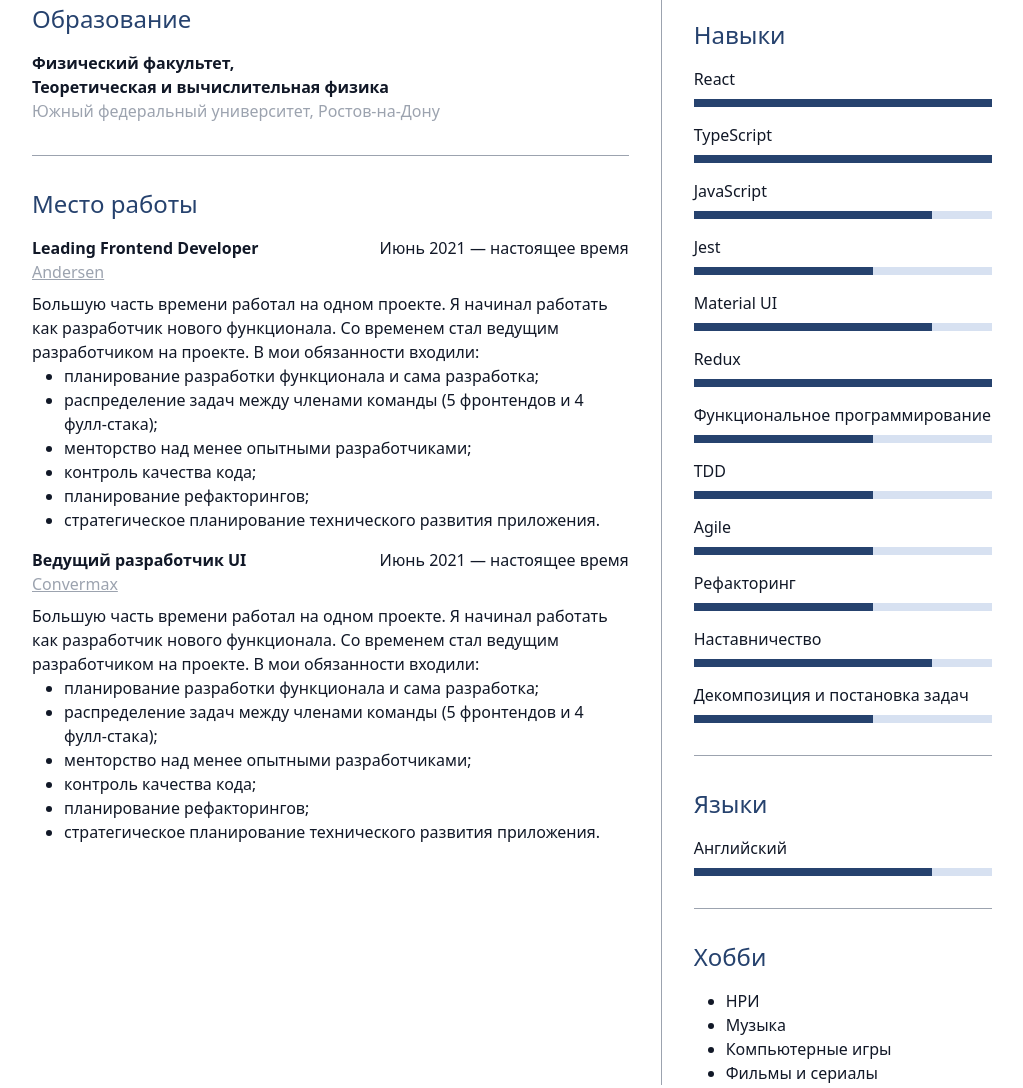
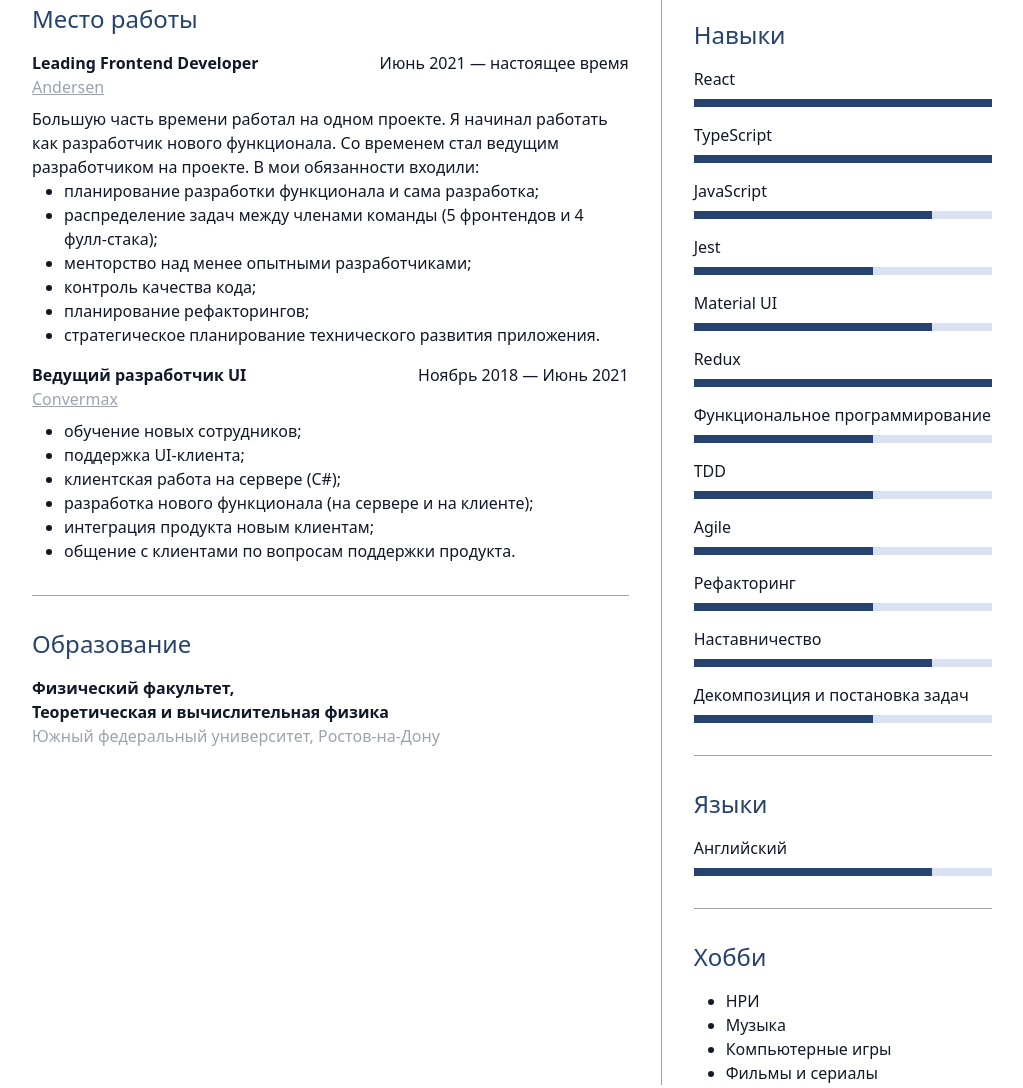
Before and after one commit to Jazzmanpw/dmitry-shpak-cv, a website: page src/index.html in a window 1280 px wide. Shown: the part 566-1654 px from the top of the page, without its empty margins (128-1151 px from the left). Drawn offline with nearby package versions, Linux system fonts and the light colour scheme; files that its build step writes are made by us from their sources.

Commit message:
cv adjustments

```diff
--- a/src/index.html
+++ b/src/index.html
@@ -52,7 +52,7 @@
     >
       <main class="flex flex-col gap-8">
         <article>
-          <h2>Профиль</h2>
+          <h2>О себе</h2>
           <p>
             Я быстро развиваюсь и стараюсь разумно применять в работе все лучше
             практики. Люблю писать код, который удобно использовать и
@@ -71,21 +71,11 @@
         </article>
         <hr />
         <article>
-          <h2>Образование</h2>
-          <div>
-            <p class="font-bold">
-              Физический факультет,<br />Теоретическая и вычислительная физика
-            </p>
-            <p class="text-text-secondary">
-              Южный федеральный университет, Ростов-на-Дону
-            </p>
-          </div>
-        </article>
-        <hr />
-        <article>
           <h2>Место работы</h2>
           <div>
-            <div class="flex justify-between pb-2">
+            <div
+              class="flex flex-col justify-between pb-2 sm:flex-row sm:gap-4"
+            >
               <div>
                 <p class="font-semibold">Leading Frontend Developer</p>
                 <p class="text-text-secondary">
@@ -94,7 +84,7 @@
                   >
                 </p>
               </div>
-              <p>Июнь 2021 — настоящее время</p>
+              <p class="sm:text-right">Июнь&nbsp;2021 — настоящее&nbsp;время</p>
             </div>
             <p>
               Большую часть времени работал на одном проекте. Я начинал работать
@@ -116,7 +106,9 @@
             </ul>
           </div>
           <div>
-            <div class="flex justify-between pb-2">
+            <div
+              class="flex flex-col justify-between pb-2 sm:flex-row sm:gap-4"
+            >
               <div>
                 <p class="font-semibold">Ведущий разработчик UI</p>
                 <p class="text-text-secondary">
@@ -125,26 +117,28 @@
                   >
                 </p>
               </div>
-              <p>Июнь 2021 — настоящее время</p>
+              <p class="sm:text-right">Ноябрь&nbsp;2018 — Июнь&nbsp;2021</p>
             </div>
-            <p>
-              Большую часть времени работал на одном проекте. Я начинал работать
-              как разработчик нового функционала. Со временем стал ведущим
-              разработчиком на проекте. В мои обязанности входили:
+            <ul class="list-disc pl-8">
+              <li>обучение новых сотрудников;</li>
+              <li>поддержка UI-клиента;</li>
+              <li>клиентская работа на сервере (C#);</li>
+              <li>разработка нового функционала (на сервере и на клиенте);</li>
+              <li>интеграция продукта новым клиентам;</li>
+              <li>общение с клиентами по вопросам поддержки продукта.</li>
+            </ul>
+          </div>
+        </article>
+        <hr />
+        <article>
+          <h2>Образование</h2>
+          <div>
+            <p class="font-bold">
+              Физический факультет,<br />Теоретическая и вычислительная физика
             </p>
-            <ul class="list-disc pl-8">
-              <li>планирование разработки функционала и сама разработка;</li>
-              <li>
-                распределение задач между членами команды (5 фронтендов и 4
-                фулл-стака);
-              </li>
-              <li>менторство над менее опытными разработчиками;</li>
-              <li>контроль качества кода;</li>
-              <li>планирование рефакторингов;</li>
-              <li>
-                стратегическое планирование технического развития приложения.
-              </li>
-            </ul>
+            <p class="text-text-secondary">
+              Южный федеральный университет, Ростов-на-Дону
+            </p>
           </div>
         </article>
       </main>
```
